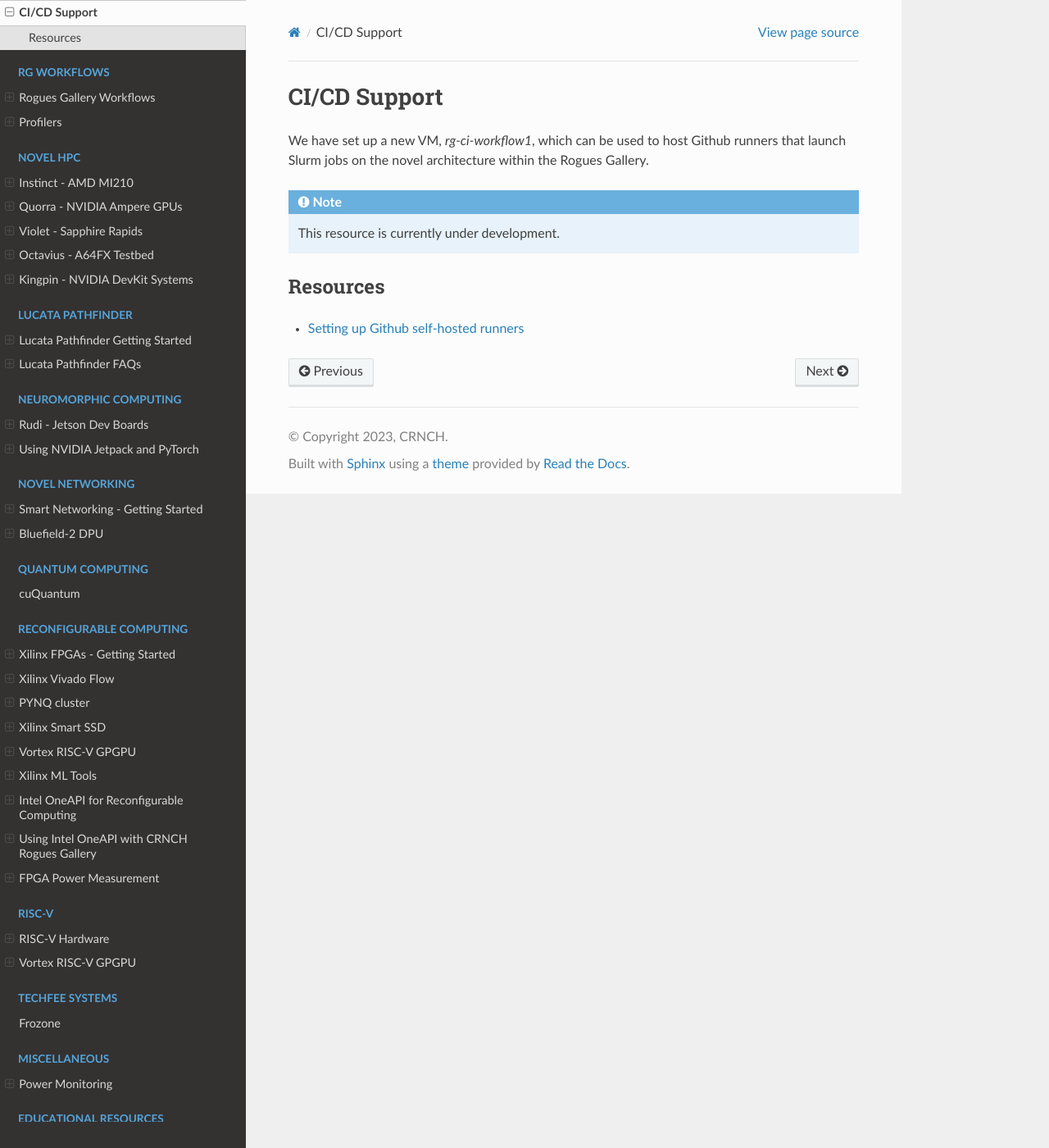
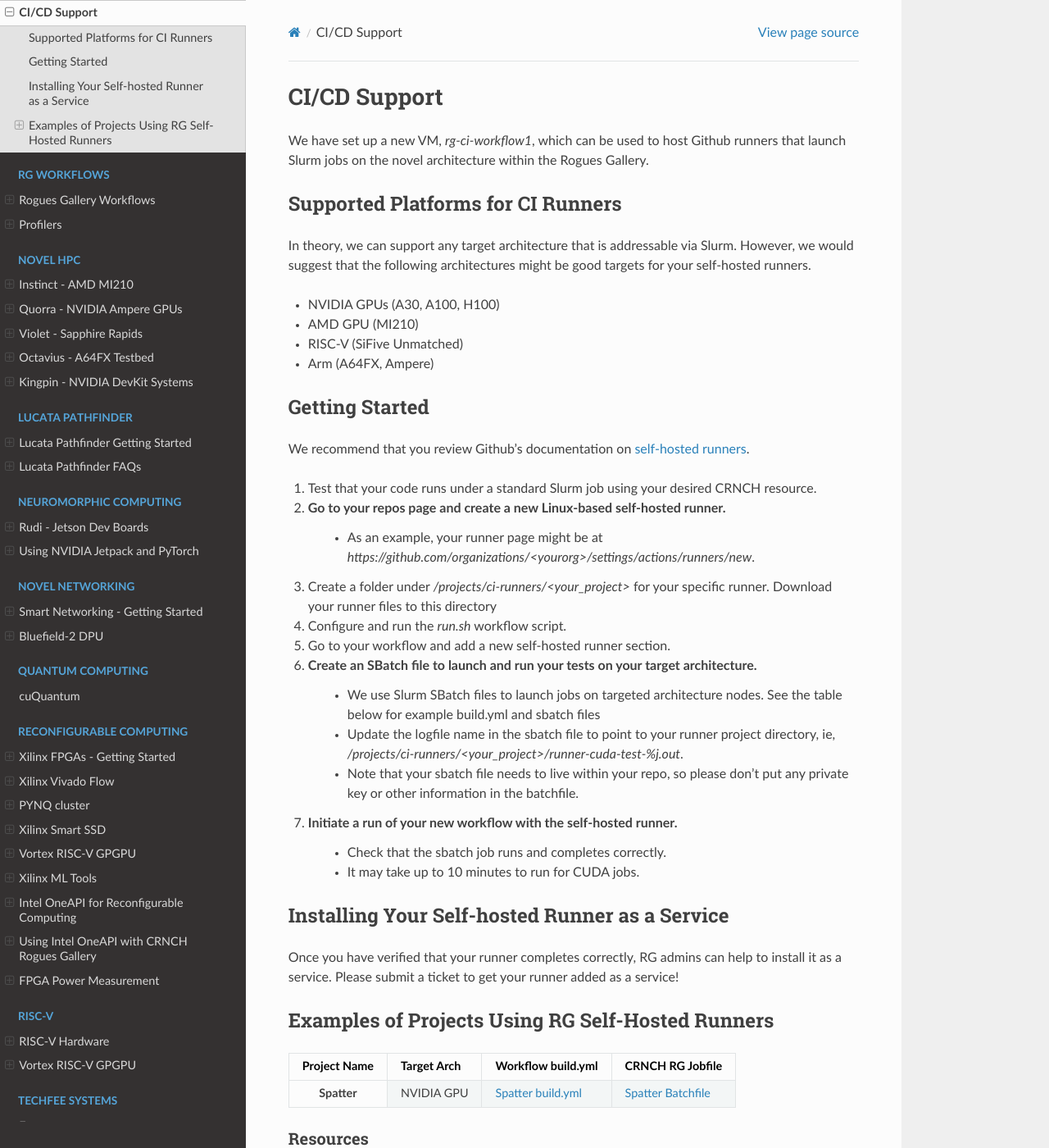
Before and after one commit to gt-crnch-rg/read-the-docs, a Sphinx documentation site: the page built from docs/general/ci-runners.rst, in a window 1280 px wide and 1400 px high. Shown: the whole window at 82% size. Built offline with Sphinx 7.4.7 and the Read the Docs theme 2.0.0, drawn with Linux system fonts in a browser that asks for light colours; pages that are not in the unit, such as notebooks, are missing from menus; some of the changed text lies outside the part shown.

Commit message:
Update ci-runners.rst

```diff
--- a/docs/general/ci-runners.rst
+++ b/docs/general/ci-runners.rst
@@ -4,11 +4,57 @@
 
 We have set up a new VM, `rg-ci-workflow1`, which can be used to host Github runners that launch Slurm jobs on the novel architecture within the Rogues Gallery.
 
-.. note::
+Supported Platforms for CI Runners
+----------------------------------
+In theory, we can support any target architecture that is addressable via Slurm. However, we would suggest that the following architectures might be good targets for your self-hosted runners.
 
-    This resource is currently under development.
+- NVIDIA GPUs (A30, A100, H100)
+- AMD GPU (MI210)
+- RISC-V (SiFive Unmatched)
+- Arm (A64FX, Ampere)
+
+Getting Started
+---------------
+We recommend that you review Github's documentation on `self-hosted runners <https://docs.github.com/en/actions/hosting-your-own-runners/managing-self-hosted-runners/about-self-hosted-runners>`__.
+
+1) Test that your code runs under a standard Slurm job using your desired CRNCH resource.
+2) Go to your repos page and create a new Linux-based self-hosted runner.
+      - As an example, your runner page might be at `https://github.com/organizations/<yourorg>/settings/actions/runners/new`.
+3) Create a folder under `/projects/ci-runners/<your_project>` for your specific runner. Download your runner files to this directory
+4) Configure and run the `run.sh` workflow script.
+5) Go to your workflow and add a new self-hosted runner section.
+6) Create an SBatch file to launch and run your tests on your target architecture.
+    - We use Slurm SBatch files to launch jobs on targeted architecture nodes. See the table below for example build.yml and sbatch files
+    - Update the logfile name in the sbatch file to point to your runner project directory, ie, `/projects/ci-runners/<your_project>/runner-cuda-test-%j.out`.
+    - Note that your sbatch file needs to live within your repo, so please don't put any private key or other information in the batchfile.
+7) Initiate a run of your new workflow with the self-hosted runner.
+    - Check that the sbatch job runs and completes correctly.
+    - It may take up to 10 minutes to run for CUDA jobs.
+
+Installing Your Self-hosted Runner as a Service
+-----------------------------------------------
+Once you have verified that your runner completes correctly, RG admins can help to install it as a service. Please submit a ticket to get your runner added as a service!
+
+Examples of Projects Using RG Self-Hosted Runners
+-------------------------------------------------
+
+.. list-table::
+    :widths: auto
+    :header-rows: 1
+    :stub-columns: 1
+
+    * - Project Name
+      - Target Arch
+      - Workflow build.yml
+      - CRNCH RG Jobfile
+    * - Spatter
+      - NVIDIA GPU
+      - `Spatter build.yml <https://github.com/hpcgarage/spatter/blob/main/.github/workflows/build.yml>`__
+      - `Spatter Batchfile <https://github.com/hpcgarage/spatter/blob/main/tests/misc/run-crnch-cuda.sh>`__
+
 
 Resources
 ^^^^^^^^^^^^^^
 
 - `Setting up Github self-hosted runners <https://docs.github.com/en/actions/hosting-your-own-runners/managing-self-hosted-runners/about-self-hosted-runners>`__
+- `Self-hosted runner services <https://docs.github.com/en/actions/hosting-your-own-runners/managing-self-hosted-runners/configuring-the-self-hosted-runner-application-as-a-service>__
```
